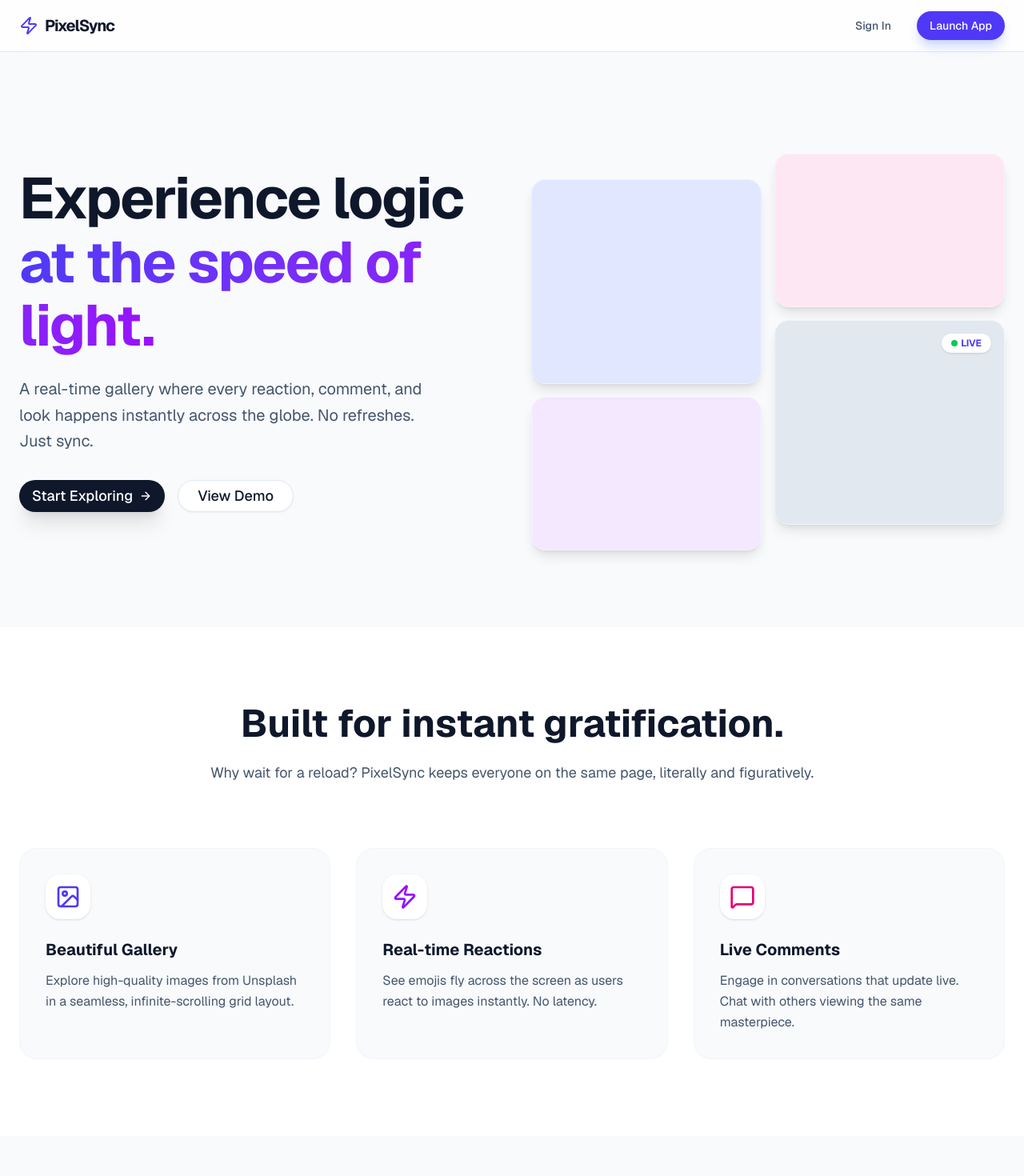
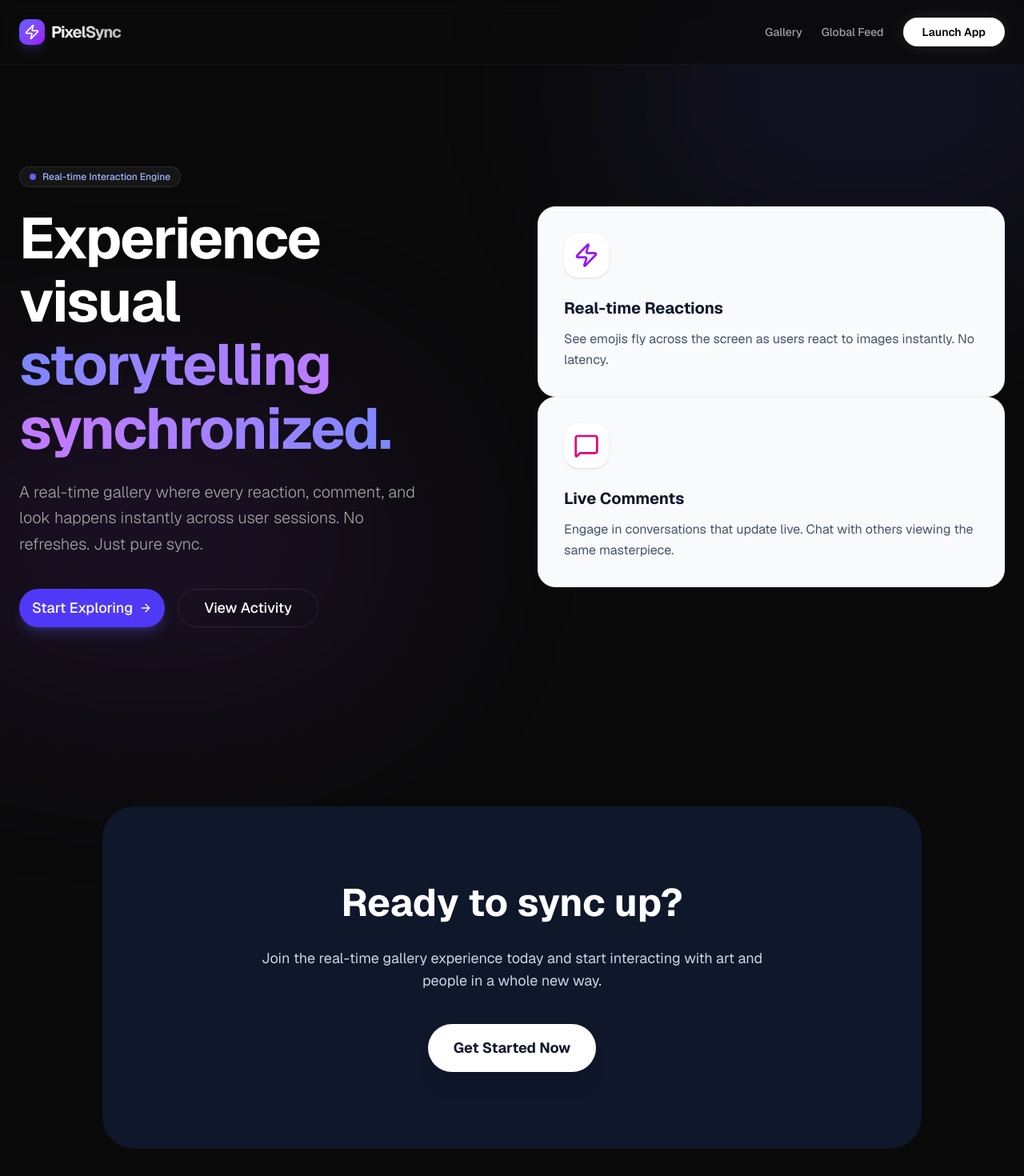
Before and after one commit to Sravan1011/Gallery-App, a Next.js app: page / in a window 1280 px wide. Shown: the top 1470 px of the page at 80% size. Built offline with nearby package versions, Linux system fonts and the light colour scheme.

Commit message:
prodcution bugs solved

```diff
--- a/app/gallery/page.tsx
+++ b/app/gallery/page.tsx
@@ -1,12 +1,12 @@
 'use client';
 
-import { useEffect, useState } from 'react';
+import { useState, useEffect, Suspense } from 'react';
 import { unsplash } from '@/lib/unsplash';
 import { OrderBy } from 'unsplash-js';
 import { motion } from 'framer-motion';
 import { Loader2 } from 'lucide-react';
 import { Dialog, DialogContent, DialogTitle } from '@/components/ui/dialog';
-import { db, Reaction } from '@/lib/instantdb';
+import { db } from '@/lib/instantdb';
 import { tx, id } from '@instantdb/react';
 import { useSearchParams, useRouter } from 'next/navigation';
 import Link from 'next/link';
@@ -29,76 +29,84 @@ type Photo = {
     };
 };
 
-export default function GalleryPage() {
+function GalleryContent() {
     const [photos, setPhotos] = useState<Photo[]>([]);
-    const [selectedPhoto, setSelectedPhoto] = useState<Photo | null>(null);
     const [loading, setLoading] = useState(true);
     const [page, setPage] = useState(1);
+    const [selectedPhoto, setSelectedPhoto] = useState<Photo | null>(null);
     const [userId, setUserId] = useState<string>("");
 
     const searchParams = useSearchParams();
     const router = useRouter();
-    const photoIdParam = searchParams.get('photoId');
 
-    // Generate a random user ID on mount or retrieve from localStorage
+    // Initialize User ID on mount (client-side only)
     useEffect(() => {
-        const storedUserId = localStorage.getItem("pixelsync_user_id");
-        if (storedUserId) {
-            setUserId(storedUserId);
-        } else {
-            const newId = Math.random().toString(36).substring(7);
-            localStorage.setItem("pixelsync_user_id", newId);
-            setUserId(newId);
+        let currentUserId = localStorage.getItem('gallery_user_id');
+        if (!currentUserId) {
+            currentUserId = id();
+            localStorage.setItem('gallery_user_id', currentUserId);
         }
+        setUserId(currentUserId);
     }, []);
 
-    // Deep Linking: Open photo if param exists
+    // Handle Deep Linking
     useEffect(() => {
-        if (photoIdParam && !selectedPhoto) {
-            const fetchPhoto = async () => {
+        const photoId = searchParams.get('photoId');
+        if (photoId && photos.length > 0) {
+            // Check if photo is already loaded
+            const photo = photos.find(p => p.id === photoId);
+            if (photo) {
+                setSelectedPhoto(photo);
+            } else {
+                // Fetch specific photo if not in current list
+                const fetchSpecificPhoto = async () => {
+
+                    if (!process.env.NEXT_PUBLIC_UNSPLASH_ACCESS_KEY) return; // Handle missing key gracefully
                     try {
-                    const result = await unsplash.photos.get({ photoId: photoIdParam });
+                        const result = await unsplash.photos.get({ photoId });
                         if (result.type === 'success') {
                             setSelectedPhoto(result.response as unknown as Photo);
                         }
                     } catch (e) {
-                    console.error("Failed to load deep linked photo", e);
+                        console.error("Failed to fetch deep-linked photo", e);
                     }
-            };
-            fetchPhoto();
                 }
-    }, [photoIdParam]);
+                fetchSpecificPhoto();
+            }
+        } else if (!photoId) {
+            setSelectedPhoto(null);
+        }
+    }, [searchParams, photos]);
 
-    // Update URL when opening/closing modal
+
+    // Wrapper to update URL when selecting a photo
     const handlePhotoSelect = (photo: Photo | null) => {
-        setSelectedPhoto(photo);
         if (photo) {
-            router.push(`/gallery?photoId=${photo.id}`, { scroll: false });
+            router.push('/gallery?photoId=' + photo.id, { scroll: false });
         } else {
             router.push('/gallery', { scroll: false });
         }
+        setSelectedPhoto(photo);
     };
 
     useEffect(() => {
         const fetchPhotos = async () => {
-            try {
             setLoading(true);
-                // Fallback to mock data if no key is present (for dev experience)
+
+
             if (!process.env.NEXT_PUBLIC_UNSPLASH_ACCESS_KEY) {
-                    console.warn("No Unsplash Key found, using mock data");
-                    // Simulate delay
-                    await new Promise(resolve => setTimeout(resolve, 800));
-
-                    const mockPhotos = Array.from({ length: 12 }).map((_, i) => ({
-                        id: `mock-${page}-${i}`,
+                console.warn('Unsplash API key missing, using mock data');
+                // Mock data for development/preview without API key
+                const mockPhotos: Photo[] = Array.from({ length: 12 }).map((_, i) => ({
+                    id: 'mock-' + i + '-' + page,
                     urls: {
-                            regular: `https://picsum.photos/seed/${page * 100 + i}/800/600`,
-                            small: `https://picsum.photos/seed/${page * 100 + i}/400/300`
+                        regular: `https://picsum.photos/seed/${i + page * 10}/800/1000`,
+                        small: `https://picsum.photos/seed/${i + page * 10}/400/500`,
                     },
-                        alt_description: "Mock image",
+                    alt_description: 'Mock Photo',
                     user: {
-                            name: "Mock User",
-                            username: "mockuser",
+                        name: `Photographer ${i + 1}`,
+                        username: `user${i + 1}`,
                         profile_image: { small: "https://github.com/shadcn.png" }
                     }
                 }));
@@ -106,6 +114,9 @@ export default function GalleryPage() {
                 setLoading(false);
                 return;
             }
+
+            try {
+                // If we are deep-linking to a specific photo, we might want to ensure we fetch it or just general gallery
 
                 const result = await unsplash.photos.list({
                     page,
@@ -219,20 +230,32 @@ export default function GalleryPage() {
                             </button>
                         </div>
                     </>
-                )
-                }
-            </div >
+                )}
+            </div>
 
             {/* Image Detail Modal */}
-            < Dialog open={!!selectedPhoto} onOpenChange={(open) => !open && handlePhotoSelect(null)}>
+            <Dialog open={!!selectedPhoto} onOpenChange={(open) => !open && handlePhotoSelect(null)}>
                 <DialogContent className="max-w-5xl w-[95vw] h-[90vh] p-0 overflow-hidden bg-neutral-900 border border-white/10 shadow-[0_0_50px_rgba(0,0,0,0.5)] rounded-3xl z-50">
                     <DialogTitle className="sr-only">Image Detail View</DialogTitle>
                     {selectedPhoto && (
                         <PhotoDetailView selectedPhoto={selectedPhoto} userId={userId} />
                     )}
                 </DialogContent>
-            </Dialog >
-        </div >
+            </Dialog>
+        </div>
+    );
+}
+
+export default function GalleryPage() {
+    return (
+        <Suspense fallback={
+            <div className="flex flex-col justify-center items-center h-screen bg-neutral-950 gap-4">
+                <Loader2 className="w-10 h-10 animate-spin text-indigo-500" />
+                <p className="text-neutral-500 animate-pulse">Initializing Gallery...</p>
+            </div>
+        }>
+            <GalleryContent />
+        </Suspense>
     );
 }
 
@@ -377,7 +400,7 @@ function PhotoDetailView({ selectedPhoto, userId }: { selectedPhoto: Photo, user
                     {comments.length === 0 && (
                         <div className="h-full flex flex-col items-center justify-center text-slate-300 mt-[-40px]">
                             <div className="w-16 h-16 bg-slate-50 rounded-2xl rotate-3 mb-4 flex items-center justify-center shadow-sm border border-slate-100">
-                                <span className="text-2xlgrayscale opacity-50">�</span>
+                                <span className="text-2xl grayscale opacity-50">💬</span>
                             </div>
                             <p className="font-medium text-slate-400">Start the conversation</p>
                         </div>
--- a/app/page.tsx
+++ b/app/page.tsx
@@ -1,25 +1,36 @@
 'use client';
 
 import { motion } from 'framer-motion';
-import { ArrowRight, Image as ImageIcon, MessageSquare, Zap } from 'lucide-react';
+import { ArrowRight, Zap, Camera, Globe, MessageSquare } from 'lucide-react';
 import Link from 'next/link';
 import { Button } from '@/components/ui/button';
 
 export default function LandingPage() {
   return (
-    <div className="min-h-screen bg-slate-50 text-slate-900 font-sans selection:bg-indigo-100 selection:text-indigo-900 overflow-x-hidden">
+    <div className="min-h-screen bg-neutral-950 text-neutral-100 font-sans selection:bg-indigo-500/30 overflow-x-hidden">
+      {/* Ambient Background */}
+      <div className="fixed inset-0 z-0 pointer-events-none">
+        <div className="absolute top-[-10%] right-[-10%] w-[50%] h-[50%] bg-indigo-500/10 rounded-full blur-[120px]" />
+        <div className="absolute bottom-[-10%] left-[-10%] w-[50%] h-[50%] bg-purple-500/10 rounded-full blur-[120px]" />
+      </div>
+
       {/* Navigation */}
-      <nav className="fixed w-full z-50 bg-white/80 backdrop-blur-md border-b border-slate-200">
-        <div className="max-w-7xl mx-auto px-6 h-16 flex items-center justify-between">
+      <nav className="fixed w-full z-50 bg-neutral-950/80 backdrop-blur-md border-b border-white/5">
+        <div className="max-w-7xl mx-auto px-6 h-20 flex items-center justify-between">
           <div className="flex items-center gap-2 font-bold text-xl tracking-tighter">
-            <Zap className="w-6 h-6 text-indigo-600" />
-            <span>PixelSync</span>
+            <div className="w-8 h-8 rounded-lg bg-gradient-to-br from-indigo-500 to-purple-600 flex items-center justify-center shadow-lg shadow-indigo-500/20">
+              <Zap className="w-5 h-5 text-white" />
+            </div>
+            <span className="bg-clip-text text-transparent bg-gradient-to-r from-white to-white/70">PixelSync</span>
           </div>
-          <div className="flex gap-4 items-center">
-            <Link href="/login" className="px-4 py-2 text-sm font-medium text-slate-600 hover:text-slate-900 transition-colors">
-              Sign In
+          <div className="flex gap-6 items-center">
+            <Link href="/gallery" className="hidden md:block text-sm font-medium text-neutral-400 hover:text-white transition-colors">
+              Gallery
             </Link>
-            <Button asChild className="bg-indigo-600 hover:bg-indigo-700 text-white rounded-full shadow-lg shadow-indigo-200">
+            <Link href="/feed" className="hidden md:block text-sm font-medium text-neutral-400 hover:text-white transition-colors">
+              Global Feed
+            </Link>
+            <Button asChild className="bg-white text-black hover:bg-neutral-200 rounded-full font-semibold px-6 shadow-[0_0_20px_rgba(255,255,255,0.1)]">
               <Link href="/gallery">Launch App</Link>
             </Button>
           </div>
@@ -27,85 +38,49 @@ export default function LandingPage() {
       </nav>
 
       {/* Hero Section */}
-      <section className="relative pt-32 pb-20 md:pt-48 md:pb-32 px-6">
-        <div className="max-w-7xl mx-auto grid md:grid-cols-2 gap-12 items-center">
+      <section className="relative pt-40 pb-20 md:pt-52 md:pb-32 px-6 z-10">
+        <div className="max-w-7xl mx-auto grid lg:grid-cols-2 gap-16 items-center">
           <motion.div
-            initial={{ opacity: 0, y: 20 }}
+            initial={{ opacity: 0, y: 30 }}
             animate={{ opacity: 1, y: 0 }}
-            transition={{ duration: 0.6 }}
+            transition={{ duration: 0.8, ease: "easeOut" }}
           >
-            <h1 className="text-5xl md:text-7xl font-bold tracking-tight leading-[1.1] mb-6">
-              Experience logic <br />
-              <span className="text-transparent bg-clip-text bg-gradient-to-r from-indigo-600 to-purple-600">
-                at the speed of light.
+            <div className="inline-flex items-center gap-2 px-3 py-1 rounded-full bg-white/5 border border-white/10 text-xs font-medium text-indigo-300 mb-6 backdrop-blur-sm">
+              <span className="relative flex h-2 w-2">
+                <span className="animate-ping absolute inline-flex h-full w-full rounded-full bg-indigo-400 opacity-75"></span>
+                <span className="relative inline-flex rounded-full h-2 w-2 bg-indigo-500"></span>
+              </span>
+              Real-time Interaction Engine
+            </div>
+            <h1 className="text-5xl md:text-7xl font-bold tracking-tight leading-[1.1] mb-6 text-white">
+              Experience visual <br />
+              <span className="text-transparent bg-clip-text bg-gradient-to-r from-indigo-400 via-purple-400 to-indigo-400 animate-gradient-x">
+                storytelling synchronized.
               </span>
             </h1>
-            <p className="text-xl text-slate-600 mb-8 max-w-lg leading-relaxed">
-              A real-time gallery where every reaction, comment, and look happens instantly across the globe. No refreshes. Just sync.
+            <p className="text-xl text-neutral-400 mb-10 max-w-lg leading-relaxed font-light">
+              A real-time gallery where every reaction, comment, and look happens instantly across user sessions. No refreshes. Just pure sync.
             </p>
             <div className="flex flex-wrap gap-4">
-              <Button asChild size="lg" className="bg-slate-900 text-white rounded-full text-lg hover:bg-slate-800 shadow-xl hover:shadow-2xl hover:-translate-y-1 transition-all">
+              <Button asChild size="lg" className="bg-indigo-600 text-white rounded-full text-lg hover:bg-indigo-500 shadow-lg shadow-indigo-500/25 px-8 h-12 transition-all hover:scale-105">
                 <Link href="/gallery" className="group flex items-center gap-2">
                   Start Exploring
                   <ArrowRight className="w-5 h-5 group-hover:translate-x-1 transition-transform" />
                 </Link>
               </Button>
-              <Button variant="outline" size="lg" className="rounded-full text-lg bg-white hover:bg-slate-50 text-slate-900 border-slate-200">
-                View Demo
+              <Button asChild variant="outline" size="lg" className="rounded-full text-lg bg-transparent text-white border-white/10 hover:bg-white/5 px-8 h-12 backdrop-blur-sm hover:border-white/20">
+                <Link href="/feed">View Activity</Link>
               </Button>
             </div>
           </motion.div>
 
+          {/* New Hero Visual */}
           <motion.div
-            initial={{ opacity: 0, scale: 0.9 }}
+            initial={{ opacity: 0, scale: 0.95 }}
             animate={{ opacity: 1, scale: 1 }}
             transition={{ duration: 0.8, delay: 0.2 }}
             className="relative"
           >
-            <div className="relative z-10 grid grid-cols-2 gap-4">
-              {/* Mockup Images - using placeholders creatively */}
-              <div className="space-y-4 translate-y-8">
-                <div className="h-64 bg-indigo-100 rounded-2xl overflow-hidden shadow-lg border border-indigo-50 relative group">
-                  <div className="absolute inset-0 bg-gradient-to-t from-slate-900/60 to-transparent opacity-0 group-hover:opacity-100 transition-opacity flex items-end p-4">
-                    <span className="text-white text-sm font-medium">✨ Sarah liked this</span>
-                  </div>
-                </div>
-                <div className="h-48 bg-purple-100 rounded-2xl overflow-hidden shadow-lg border border-purple-50"></div>
-              </div>
-              <div className="space-y-4">
-                <div className="h-48 bg-pink-100 rounded-2xl overflow-hidden shadow-lg border border-pink-50"></div>
-                <div className="h-64 bg-slate-200 rounded-2xl overflow-hidden shadow-lg border border-slate-100 relative">
-                  <div className="absolute top-4 right-4 bg-white px-3 py-1 rounded-full text-xs font-bold shadow-sm text-indigo-600 flex items-center gap-1">
-                    <div className="w-2 h-2 bg-green-500 rounded-full animate-pulse"></div>
-                    LIVE
-                  </div>
-                </div>
-              </div>
-            </div>
-
-            {/* Decorative blurs */}
-            <div className="absolute -top-20 -right-20 w-96 h-96 bg-indigo-200/30 rounded-full blur-3xl -z-10"></div>
-            <div className="absolute -bottom-20 -left-20 w-96 h-96 bg-purple-200/30 rounded-full blur-3xl -z-10"></div>
-          </motion.div>
-        </div>
-      </section>
-
-      {/* Features Section */}
-      <section className="py-24 bg-white">
-        <div className="max-w-7xl mx-auto px-6">
-          <div className="text-center max-w-3xl mx-auto mb-20">
-            <h2 className="text-3xl md:text-5xl font-bold mb-6">Built for instant gratification.</h2>
-            <p className="text-lg text-slate-600">
-              Why wait for a reload? PixelSync keeps everyone on the same page, literally and figuratively.
-            </p>
-          </div>
-
-          <div className="grid md:grid-cols-3 gap-8">
-            <FeatureCard
-              icon={<ImageIcon className="w-8 h-8 text-indigo-600" />}
-              title="Beautiful Gallery"
-              description="Explore high-quality images from Unsplash in a seamless, infinite-scrolling grid layout."
-            />
             <FeatureCard
               icon={<Zap className="w-8 h-8 text-purple-600" />}
               title="Real-time Reactions"
@@ -116,12 +91,12 @@ export default function LandingPage() {
               title="Live Comments"
               description="Engage in conversations that update live. Chat with others viewing the same masterpiece."
             />
-          </div>
+          </motion.div>
         </div>
       </section>
 
       {/* CTA Section */}
-      <section className="py-24 px-6">
+      <section className="py-24 px-6" >
         <div className="max-w-5xl mx-auto bg-slate-900 rounded-[2.5rem] p-12 md:p-24 text-center overflow-hidden relative">
           <div className="relative z-10">
             <h2 className="text-3xl md:text-5xl font-bold text-white mb-8">Ready to sync up?</h2>
```
Lines whose indentation alone changed are shown as unchanged.
